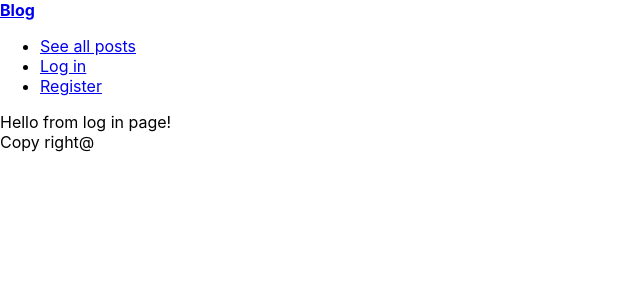
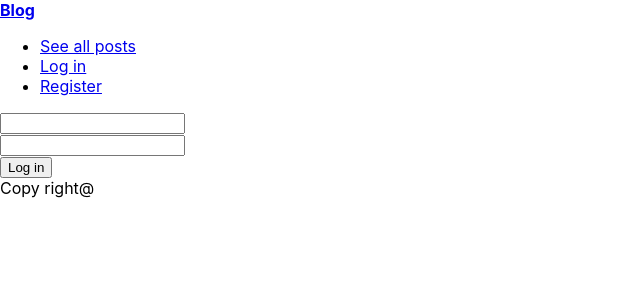
Before and after one commit to ElkaDerm/blog, a React (Create React App) app in the folder frontend/: page /login in a window 1280 px wide. Shown: the top 300 px of the page, without its empty margins (0-640 px from the left). Built offline with nearby package versions, Linux system fonts and the light colour scheme.

Commit message:
add log in form

```diff
--- a/frontend/src/components/authentication/LoginPage.js
+++ b/frontend/src/components/authentication/LoginPage.js
@@ -1,7 +1,35 @@
+import { useContext, useState } from "react";
+import { AuthContext } from "../../context/AuthContext.js";
+
+export function LoginPage () {
+
+    const {authenticate}=useContext(AuthContext)
+
+    const [state, setState] = useState({
+        username:'',
+        password:''
+    })
+function onSubmit(e) {
+    e.preventDefault();
+console.log('from login')
+    console.log(state.username)
+    console.log(state.password)
+    authenticate(state.username,state.password)
 
 
-export function LoginPage () {
+
+}
     return (
-        'Hello from log in page!'
+        <form onSubmit={onSubmit}>
+            <div>
+                <input type="text" name="username" value={state.username}
+                onChange={(e)=> setState((previousState) => ({...previousState, username:e.target.value}))} />
+            </div>
+            <div>
+                <input type="password" name="password" value={state.password}
+                 onChange={(e)=> setState((previousState)=>({...previousState, password:e.target.value}))} />
+            </div>
+            <button type="submit">Log in</button>
+        </form>
     )
 }
--- a/frontend/src/components/shared/Navigation.js
+++ b/frontend/src/components/shared/Navigation.js
@@ -8,6 +8,7 @@ export function Navigation () {
 
 
     const {authState}= useContext(AuthContext);
+    console.log('from navigation')
     console.log(authState)
     const isAuthenticated=authState && authState.isAuthenticated
 
--- a/frontend/src/context/AuthContext.js
+++ b/frontend/src/context/AuthContext.js
@@ -5,5 +5,5 @@ import React from "react";
 
 export const AuthContext= React.createContext({
     authState: undefined,
-    setAuthState : () => {}
+    authenticate : () => {}
 })
--- a/frontend/src/context/AuthProvider.js
+++ b/frontend/src/context/AuthProvider.js
@@ -1,15 +1,20 @@
 
 
-import React, { useState } from "react";
+import React, { useCallback, useState } from "react";
 import { AuthContext } from "./AuthContext.js";
 
 export function AuthProvider ({children}) {
 
     const [authState, setAuthState] = useState({isAuthenticated:false});
 
+    const authenticate= useCallback((username, password) => {
+        console.log(username,password);
+console.log('from authProvider')
+        setAuthState({isAuthenticated:true})
+    },[])
 
     return (
-        <AuthContext.Provider value={{authState, setAuthState}}>
+        <AuthContext.Provider value={{authState, authenticate}}>
             {children}
         </AuthContext.Provider>
     )
```
